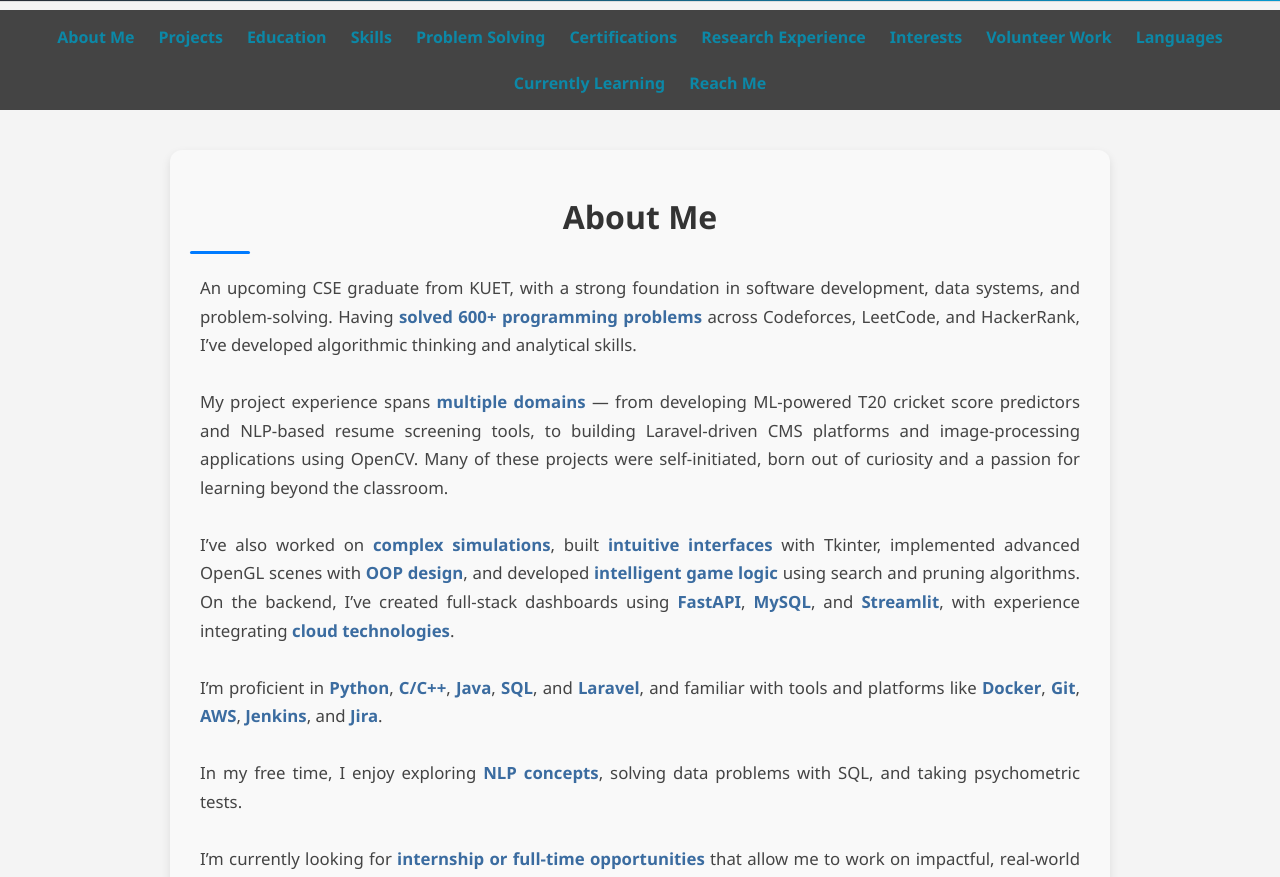
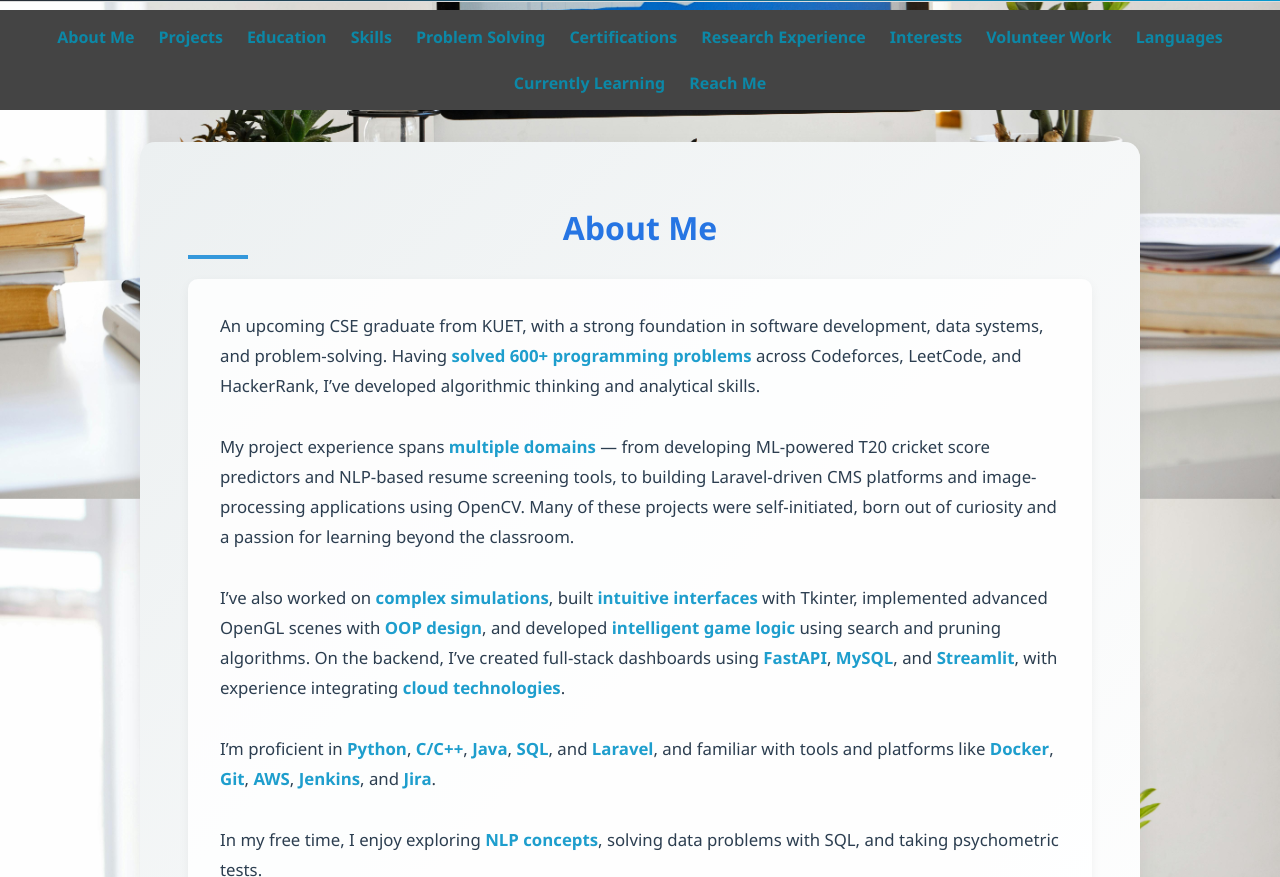
Before and after one commit to Irhamul1907093/portfolio, a plain HTML site: page index.html in a window 1280 px wide. Shown: the part 355-1232 px from the top of the page. Drawn offline with Linux system fonts and the light colour scheme.

Commit message:
enhanced

```diff
--- a/index.html
+++ b/index.html
@@ -165,7 +165,7 @@
   <p>Developed a Gomoku game with AI-powered strategies</p>
   <div class="tags">
     <span class="tag">Game Development</span>
-    <span class="tag">Artificial Intelligence/span>
+    <span class="tag">Artificial Intelligence</span>
     <span class="tag">Minimax and Alpha-Beta Pruning</span>
     <span class="tag">Fuzzy Logic</span>
     <span class="tag">A* Search Algorithm</span>
@@ -516,7 +516,7 @@
   const backToTopButton = document.getElementById("backToTop");
 
   window.onscroll = function () {
-    if (document.body.scrollTop > 300 || document.documentElement.scrollTop > 300) {
+    if (document.body.scrollTop > 600 || document.documentElement.scrollTop > 600) {
       backToTopButton.style.display = "block";
     } else {
       backToTopButton.style.display = "none";
@@ -553,6 +553,35 @@
     document.body.classList.toggle("dark-mode");
     themeBtn.textContent = document.body.classList.contains("dark-mode") ? "☀️" : "🌙";
   });
+
+
+  const bgImages = [
+    'url("bg.jpg")',
+    'url("bg1.jpg")',
+    'url("bg3.jpg")',
+    'url("bg2.jpg")'
+  ];
+
+  let current = 0;
+
+  function rotateBackground() {
+    document.body.style.backgroundImage = bgImages[current];
+    document.body.style.backgroundSize = "cover";
+    document.body.style.backgroundRepeat = "no-repeat";
+    document.body.style.backgroundAttachment = "fixed";
+
+    current = (current + 1) % bgImages.length;
+  }
+
+  // Initial call
+  rotateBackground();
+
+  // Change every 7 seconds (7000 ms)
+  setInterval(rotateBackground, 7000);
+
+
+
+
 </script>
 
 
--- a/style.css
+++ b/style.css
@@ -9,11 +9,38 @@ html {
   scroll-behavior: smooth;
 }
 
-body {
+/*body {
   font-family: 'Segoe UI', Tahoma, Geneva, Verdana, sans-serif;
   background-color: #f4f4f4;
   color: #333;
+}*/
+
+
+body {
+
+  font-family: 'Segoe UI', Tahoma, Geneva, Verdana, sans-serif;
+  /*background: url('bg.jpg') no-repeat center center fixed;*/
+  background-size: cover;
+  color: #333;
+  transition: background-image 1s ease-in-out;
+
 }
+
+
+
+/*blur only the image not contents*/
+/*
+body::before {
+  content: "";
+  position: fixed;
+  inset: 0;
+  background: url('bg.jpg') no-repeat center center fixed;
+  background-size: cover;
+  filter: blur(4px) brightness(0.8) saturate(150%);
+  z-index: -1;
+}
+*/
+
 
 header {
   background-color: #2c3e50;
@@ -62,7 +89,7 @@ section {
 
 section h2 {
   font-size: 2rem;
-  color: #2c3e50;
+  color: #f5275e;
   margin-bottom: 1.5rem;
   position: relative;
 }
@@ -82,6 +109,8 @@ section h2::after {
   max-width: 100%;
   margin: 0;
   background: linear-gradient(to right, #282c34, #0799cf);
+  /*background-color: rgba(255, 255, 255, 0.2);*/
+  /*background-color: rgba(148, 15, 15, 0.3);*/
   color: #fff;
   padding: 4rem 2rem;
   display: flex;
@@ -153,49 +182,43 @@ ul li {
 }
 
 
-/* Style for the About section */
 #about {
-  background-color: #f9f9f9; /* Light background for contrast */
-  padding: 40px 20px;
-  border-radius: 12px;
-  max-width: 940px;
-  margin: 40px auto;
-  box-shadow: 0 4px 10px rgba(0, 0, 0, 0.1);
-  font-family: 'Segoe UI', Tahoma, Geneva, Verdana, sans-serif;
-  line-height: 1.7;
+  background: linear-gradient(135deg, #ecf0f1, #ffffff);
+  border-radius: 15px;
+  box-shadow: 0 8px 20px rgba(0, 0, 0, 0.08);
+  padding: 4rem 3rem;
+  margin-top: 2rem;
 }
-
-/* Section heading */
 #about h2 {
   font-size: 2rem;
   text-align: center;
   margin-bottom: 30px;
-  color: #333;
+  color: #2675e3;
   position: relative;
 }
 
-#about h2::after {
-  content: "";
-  width: 60px;
-  height: 3px;
-  background-color: #007bff;
-  display: block;
-  margin: 10px auto 0;
-  border-radius: 5px;
+#about p {
+  font-size: 1.05rem;
+  line-height: 1.8;
+  color: #2c3e50;
+  background: rgba(255, 255, 255, 0.85);
+  padding: 2rem;
+  border-radius: 10px;
+  box-shadow: 0 4px 12px rgba(0, 0, 0, 0.05);
+  transition: transform 0.3s ease, box-shadow 0.3s ease;
 }
 
-/* Paragraph text */
-#about p {
-  font-size: 1.05rem;
-  color: #444;
-  text-align: justify;
-  padding: 0 10px;
+#about p:hover {
+  transform: translateY(-5px);
+  box-shadow: 0 12px 24px rgba(0, 0, 0, 0.1);
 }
 
-/* Emphasized text */
 #about strong {
-  color: #3b6ca0;
+  color: #1e9ecd;
+  font-weight: bold;
 }
+
+
 
 
 
@@ -280,7 +303,7 @@ footer {
   width: 100%;
   border-collapse: separate;
   border-spacing: 0;
-  background: linear-gradient(145deg, #4f4848, #686161);
+  background: linear-gradient(145deg, #5591c5, #53a3bc);
   border-radius: 15px;
   overflow: hidden;
   box-shadow: 0 8px 20px rgba(213, 6, 6, 0.08);
@@ -293,7 +316,7 @@ footer {
 
 .edu-table th {
   padding: 1rem;
-  color: rgb(244, 242, 242);
+  color: rgb(81, 222, 197);
   font-size: 0.95rem;
   text-transform: uppercase;
   letter-spacing: 1px;
@@ -309,12 +332,12 @@ footer {
   font-size: 0.95rem;
   color: #d9dee4;
   border-top: 1px solid #ddd;
-  background-color: #9d8282;
+  background-color: #5596e5;
   font-weight: bold;
 }
 
 .edu-table tbody tr:hover td {
-  background-color: #507075;
+  background-color: #1a3c9a;
 }
 
 footer {
@@ -330,7 +353,15 @@ footer {
   grid-template-columns: repeat(auto-fit, minmax(260px, 1fr));
   gap: 1.5rem;
   margin-top: 1rem;
+  background-color: #ffffff;
+  padding: 2rem;
+  border-radius: 12px;
+  box-shadow: 0 6px 12px rgba(0, 0, 0, 0.08);
+  margin-bottom: 2rem;
+  transition: transform 0.3s ease, box-shadow 0.3s ease;
+  position: relative;
 }
+
 
 .skill-category h3 {
   font-size: 1.2rem;
@@ -679,10 +710,23 @@ footer {
 
 
 /* Dark Theme Styles */
-body.dark-mode {
+/*body.dark-mode {
   background-color: #1e1e1e;
   color: #f0f0f0;
+}*/
+/*body.dark-mode {
+  background: url('bg.jpg') no-repeat center center fixed;
+  background-size: cover;
+  color: #201818;
+}*/
+body.dark-mode::before {
+  content: "";
+  position: fixed;
+  inset: 0;
+  background: rgba(0, 0, 0, 0.6);
+  z-index: -1;
 }
+
 
 body.dark-mode header,
 body.dark-mode footer {
@@ -691,6 +735,7 @@ body.dark-mode footer {
 }
 
 body.dark-mode .project,
+body.dark-mode .research-card,
 body.dark-mode .contact-form {
   background-color: #2a2a2a;
   color: #e0e0e0;
```
Also changed, not shown: bg.jpg (added), bg1.jpg (added), bg3.jpg (added), try_html.txt (added), 1 other file.
